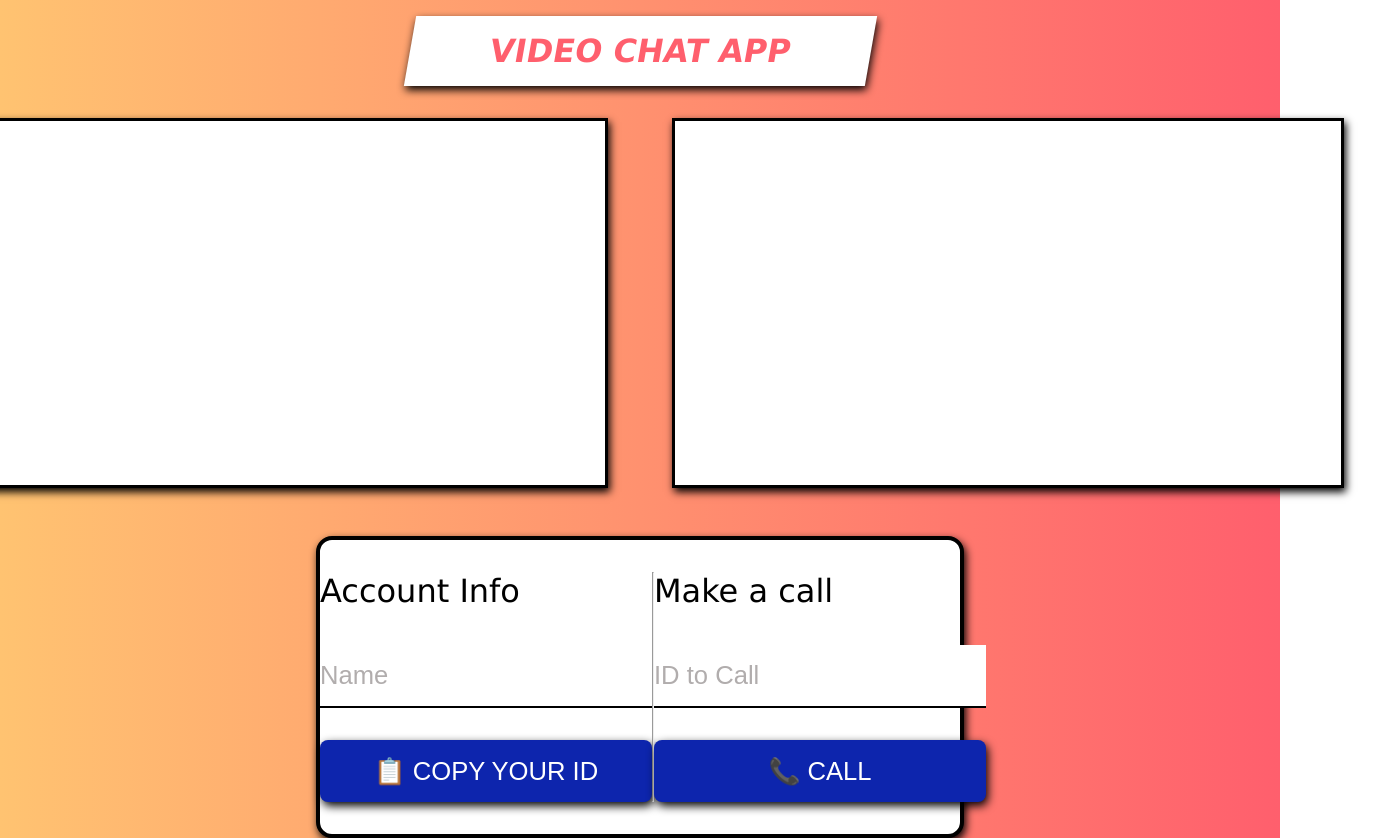
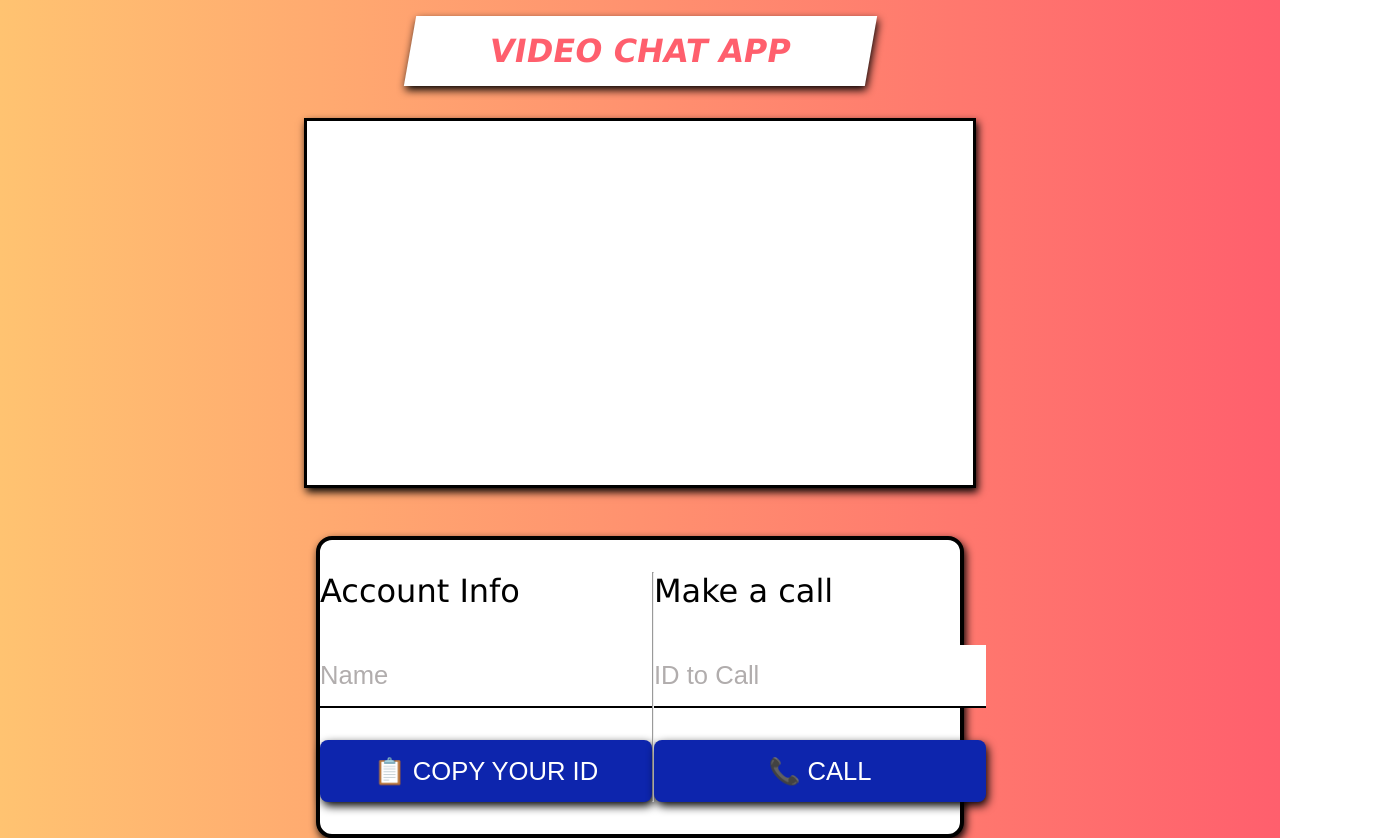
Before and after one commit to emanuel-yaish/video-chat-app, a React (Create React App) app in the folder client/: page / in a window 1280 px wide. Shown: the whole page, 1376 px wide, since content can reach past the window. Built offline with nearby package versions, Linux system fonts and the light colour scheme; no server answers.

Commit message:
remove not call accepted

```diff
--- a/client/src/components/VideoPlayer.jsx
+++ b/client/src/components/VideoPlayer.jsx
@@ -13,7 +13,7 @@ function VideoPlayer(props) {
         <video playsInline muted ref={myVideo} autoPlay />
       </div>
 
-      {!callAccepted && !callEnded && (
+      {callAccepted && !callEnded && (
         <div className="video-container">
           <h4 className="video-player-name">{call.name}</h4>
           <video playsInline ref={userVideo} autoPlay />
```
